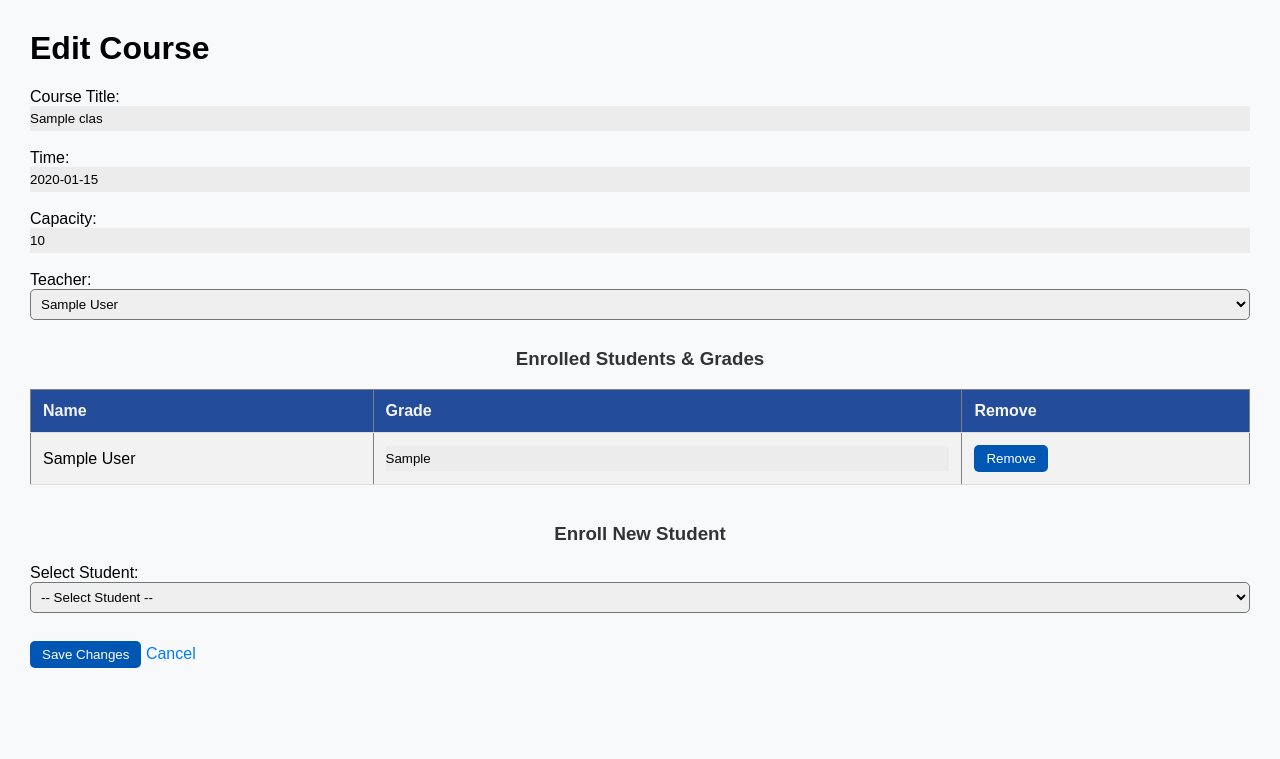
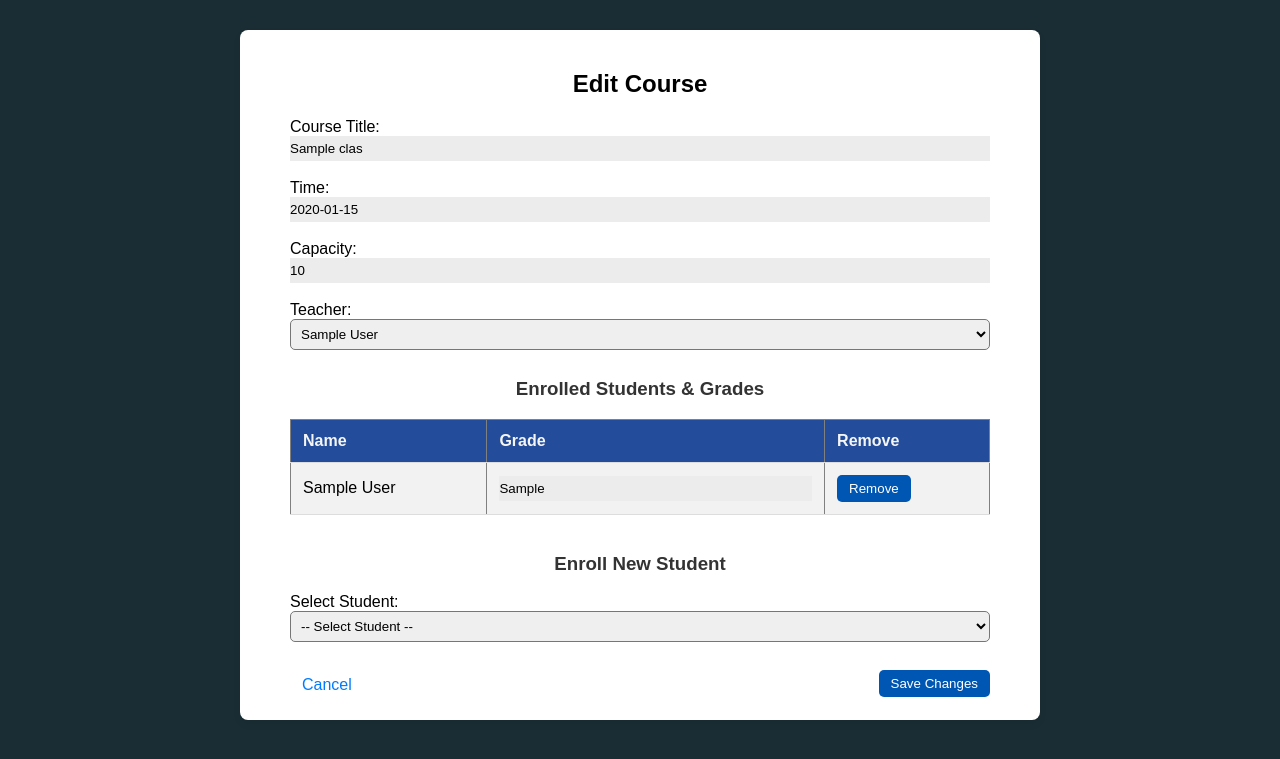
Before and after one commit to 3dwaffles512/CSE108-Lab08, a Flask app: page /edit_course/1 in a window 1280 px wide. Shown: the top 759 px of the page. Run offline with Flask 3, Linux system fonts and the light colour scheme; a user stored in the database is signed in; tables that the repository leaves empty hold one stand-in row (values such as "Sample post").

Commit message:
Finished styling edit_course
I added all the necessary code for it to match the rest of the UI. Now it is polished and complete.

```diff
--- a/static/adminstyle.css
+++ b/static/adminstyle.css
@@ -1,5 +1,14 @@
 .admin_panel {
     background-color: rgb(26,45,52);
+}
+
+.edit_course_admin {
+    background-color: rgb(26,45,52);
+}
+
+.container {
+    width: 700px;
+    margin: auto;
 }
 
 body {
@@ -47,7 +56,7 @@ h2, h3 {
     margin-top: 0px;
 }
 
-h3 {
+h1, h3 {
     text-align: center;
 }
 
@@ -107,13 +116,22 @@ input {
     width: 100%;
 }
 
-/* input[type="text"], select, input[type="password"] {
-    padding: 6px;
-    width: 100%;
-    box-sizing: border-box;
-    margin-bottom: 10px;
-    border-radius: 5px;
-} */
+.submitAdminEditButton {
+    overflow: hidden;
+}
+
+.left, .right {
+    display: block;
+}
+
+.left {
+    float: left;
+    padding: 6px 12px;
+}
+
+.right {
+    float: right;
+}
 
 input[type="submit"], button {
     background-color: #0056b3;
--- a/templates/edit_course.html
+++ b/templates/edit_course.html
@@ -4,7 +4,9 @@
     <title>Edit Course</title>
     <link rel="stylesheet" href="{{ url_for('static', filename='adminstyle.css') }}">
 </head>
-<body>
+<body class = "edit_course_admin">
+    <main>
+        <section>
             <div class="container">
                 <h1>Edit Course</h1>
 
@@ -61,9 +63,13 @@
                         {% endfor %}
                     </select><br><br>
 
-            <button type="submit">Save Changes</button>
-            <a href="{{ url_for('admin_panel') }}">Cancel</a>
+                    <div class = "submitAdminEditButton">
+                        <a class = "left" href="{{ url_for('admin_panel') }}">Cancel</a>
+                        <button class = "right" type="submit">Save Changes</button>
+                    </div>
                 </form>
             </div>
+        </section>
+    </main>
 </body>
 </html>
```
Lines whose indentation alone changed are shown as unchanged.
